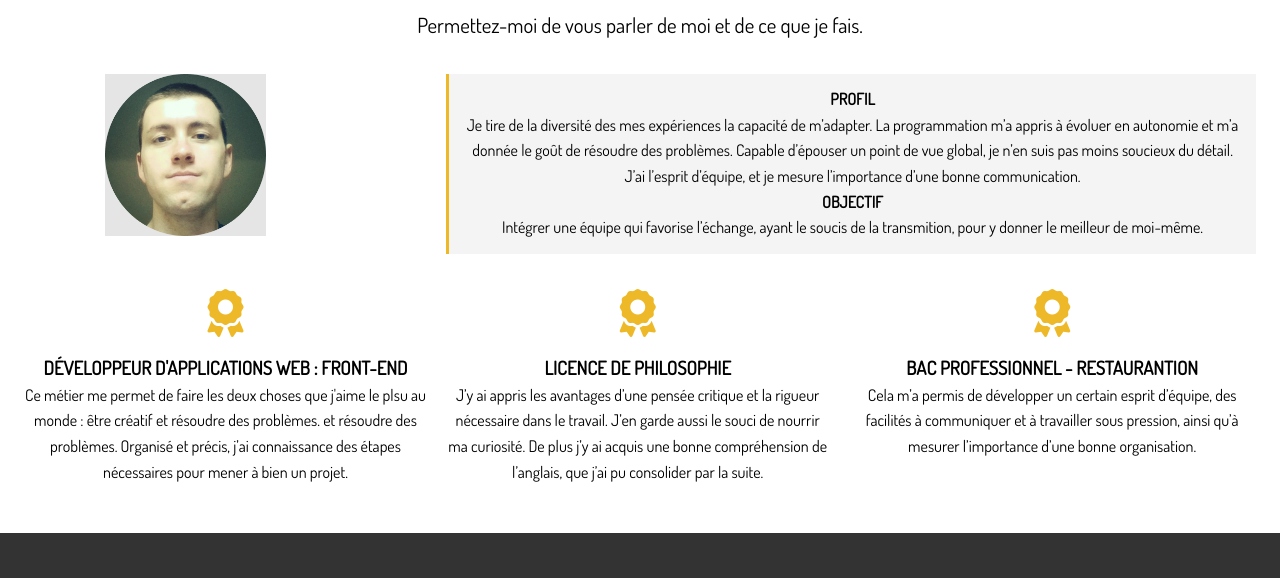
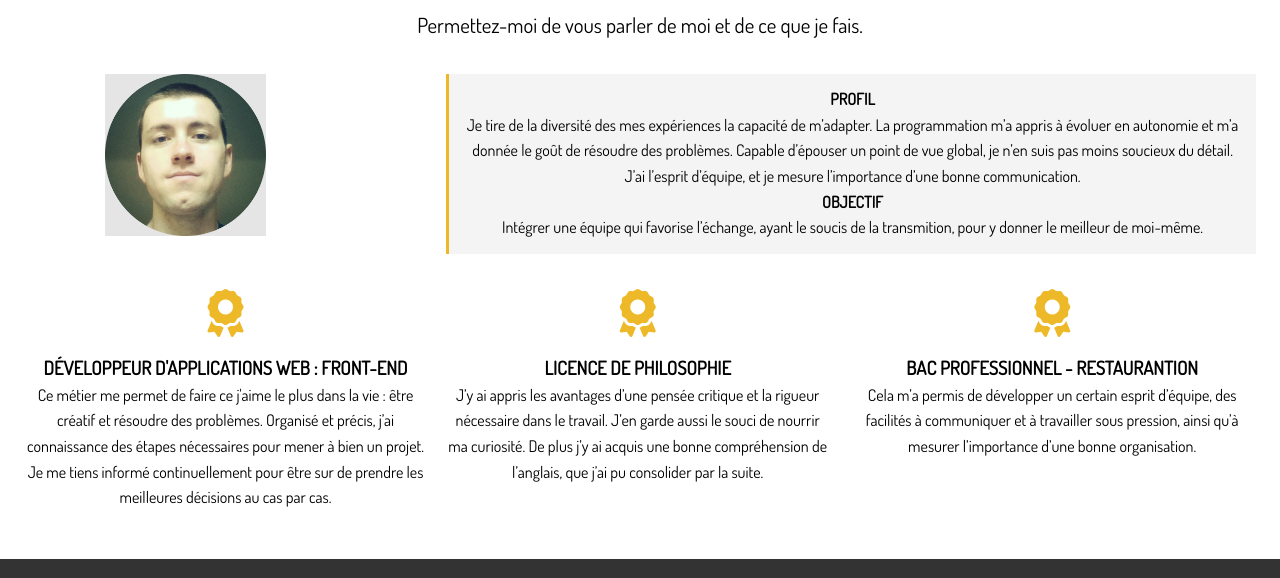
Before and after one commit to ROSORRNT/my-portfolio, a website: page dist/about.html in a window 1280 px wide. Shown: the part 207-785 px from the top of the page. Drawn offline with Linux system fonts and the light colour scheme.

Commit message:
Modify bio

```diff
--- a/dist/about.html
+++ b/dist/about.html
@@ -58,8 +58,7 @@
             <i class="fas fa-award fa-3x"></i>
             <h3>Développeur d'applications web : Front-End</h3>
             <p>
-              Ce métier me permet de faire les deux choses que j'aime le plsu au monde : être créatif et résoudre des problèmes. et résoudre des problèmes.
-              Organisé et précis, j’ai connaissance des étapes nécessaires pour mener à bien un projet.
+              Ce métier me permet de faire ce j'aime le plus dans la vie : être créatif et résoudre des problèmes. Organisé et précis, j’ai connaissance des étapes nécessaires pour mener à bien un projet. Je me tiens informé continuellement pour être sur de prendre les meilleures décisions au cas par cas.
             </p>
           </div>
           <div class="award-2">
```
